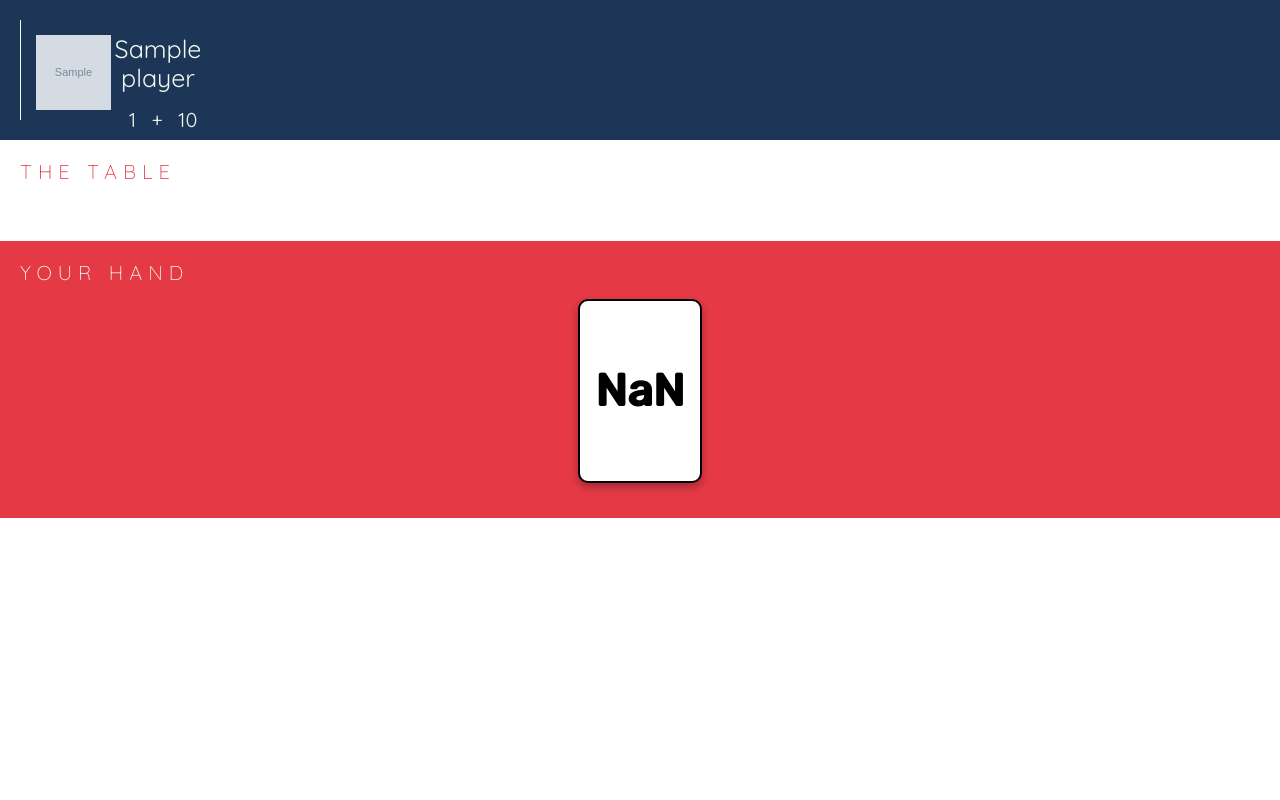
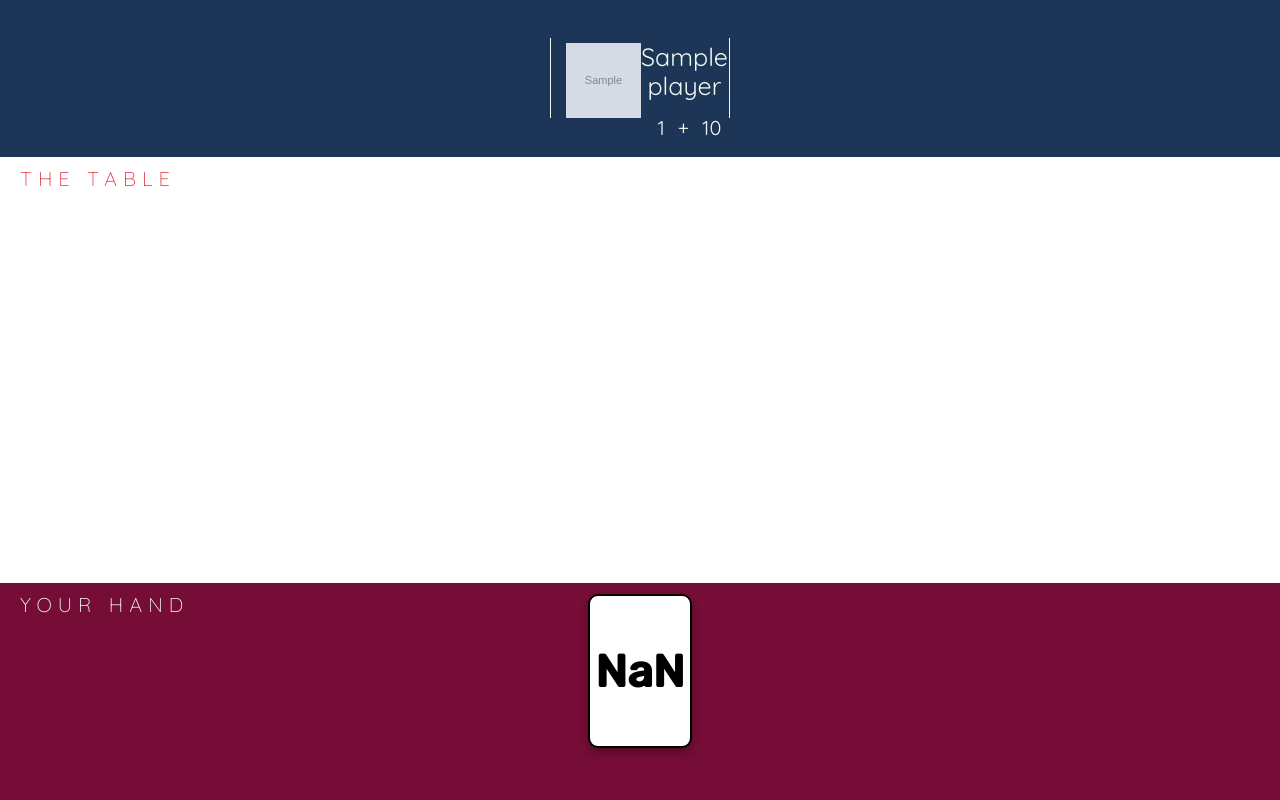
Before and after one commit to mirjamuher/6_nimmt, a Flask app: template templates/skeleton/game_room.html in a window 1280 px wide. Run offline with Flask 2, Linux system fonts and the light colour scheme; the template is opened without the code that fills it: most values are stand-ins (such as "Sample title", 1, 10 or a date in 2020); grey boxes marked "Sample" are stand-in pictures; some web fonts are replaced.

Commit message:
played around with design

```diff
--- a/static/css/game_room.css
+++ b/static/css/game_room.css
@@ -1,14 +1,12 @@
-*{box-sizing: border-box;}
-
 /* Basics */
 
 #playerOverview, #stacks, #hand {  /* Necesasry? Check after webcomponent implementation  */
-    padding: 20px 0;
+    padding: 10px 0;
 }
 
 :root {
     --primary-bg-color: white;
-    --secondary-bg-color: #a8dadc;
+    --secondary-bg-color: #750D37;
     --tertiary-bg-color: #457b9d;
     --header-bg-color: #1d3557;
     --btn-color: #e63946;
@@ -23,26 +21,41 @@
     display: none !important;
 }
 
+body {
+    display: flex;
+    flex-direction: column;
+    min-height: 100%;
+}
+
+html {
+    height: 100%;
+}
+
 /* #playerOverview Design (not using common.css) */
 #playerOverview {
     width: 100%;
     padding: 10px;
     background-color: var(--header-bg-color);
+    flex: 1;
     display: flex;
     flex-flow: row wrap;
-    justify-content: flex-start;
+    justify-content: center;
     align-items: center;
     color: var(--secondary-txt-color);
 } /*PROBLEM: Doesn't grow when overflow happens*/
 
 .player {
-    width: 200px;
-    height: 100px;
-    margin: 10px;
-    padding: 15px;
+    width: 180px;
+    height: 80px;
+    margin: 10px 10px;
+    padding: 5px 15px;
     flex: 0 0 auto;
     border-left: 1px solid var(--secondary-txt-color);
     display: flex;
+}
+
+.player:last-child {
+    border-right: 1px solid var(--secondary-txt-color);
 }
 
 .playerInfo {
@@ -87,6 +100,10 @@
 
 /* TABLE DESIGN */
 
+#stacks {
+    flex: 10;
+}
+
 #tableTxt {
     color: var(--emphasis-txt-color);
     font-size: 20px;
@@ -98,17 +115,22 @@
 }
 
 #stacks table {
-    margin: 10px auto;
+    margin: 0 auto;
+    /* margin-top: -1.5em; */
+    justify-self: center;
 }
 
 /* PLAYER HAND */
+
 #hand {
-    background-color: var(--btn-color);
+    background-color: var(--secondary-bg-color);
     width: 100%;
+    flex: 1;
 }
 
 #handTxt {
     color: var(--secondary-txt-color);
+    height: 20px;
     font-size: 20px;
     font-weight: lighter;
     text-transform: uppercase;
@@ -118,6 +140,7 @@
 }
 
 #handCards {
+    margin-top: -1.5em;
     display: flex;
     flex-flow: row wrap;
     justify-content: center;
--- a/static/js/card.js
+++ b/static/js/card.js
@@ -62,9 +62,9 @@ class MyCard extends LitElement {
         }
 
         .hand {
-            width: 120px;
-            height: 180px;
-            margin: 15px 5px;
+            width: 100px;
+            height: 150px;
+            margin: 5px 10px;
         }
 
         .table {
```
